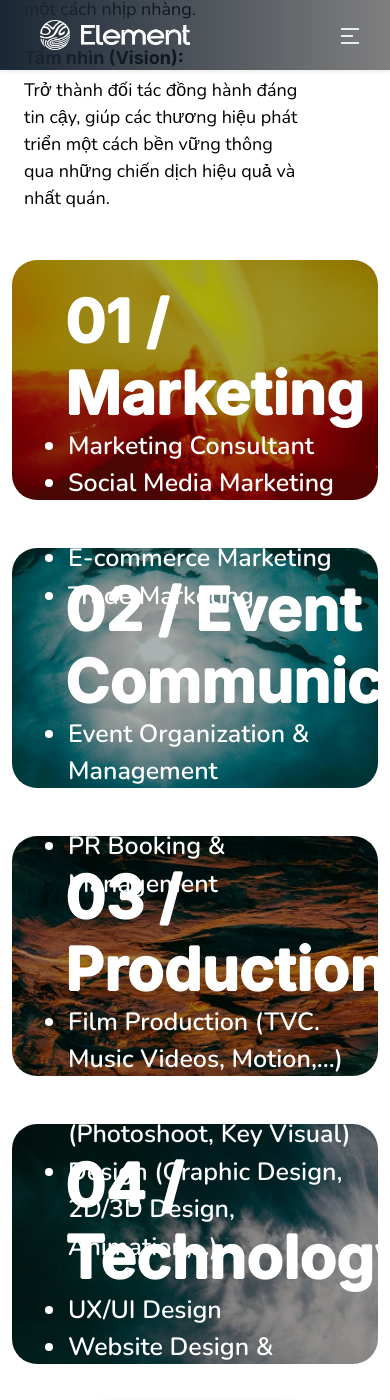
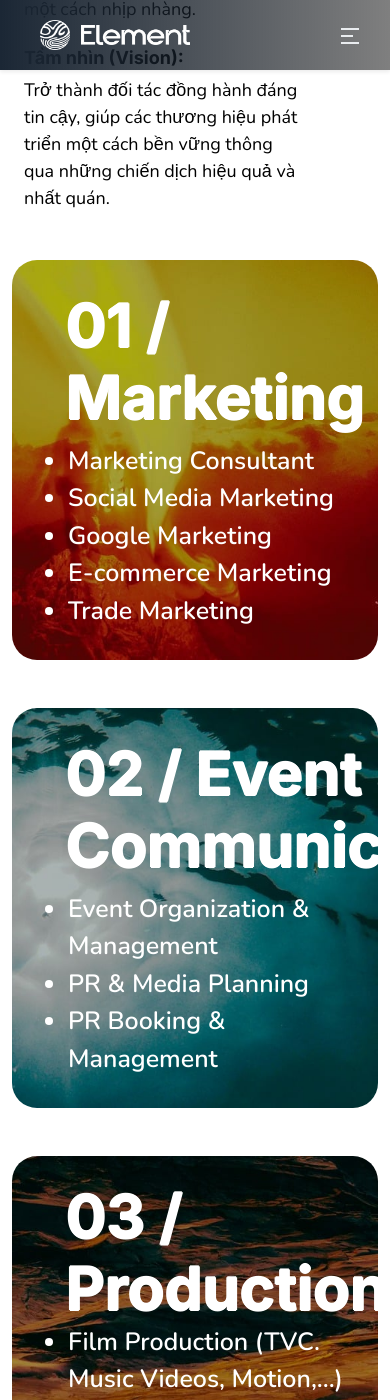
Before and after one commit to SeiSilver/element-page, a Jekyll site: the page built from pages/service.md, in a window 390 px wide and 1400 px high, scrolled down 730 px. Built offline with Jekyll 4.4.1, drawn with Linux system fonts in a browser that asks for light colours.

Commit message:
update service page

```diff
--- a/_layouts/service.html
+++ b/_layouts/service.html
@@ -46,11 +46,11 @@
     <div class="container mt-5">
         <div class="fire-box p-4 mb-4">
             <div class="row h-100">
-                <div class="col-12 col-md-6 d-flex align-items-center">
+                <div class="col-12 col-lg-6 d-flex align-items-center">
                     <h1 class="fw-bold m-0 element-box-title">01 / Marketing</h1>
                 </div>
 
-                <div class="col-12 col-md-6 d-flex align-items-center">
+                <div class="col-12 col-lg-6 d-flex align-items-center">
                     <ul class="mb-0">
                         <li class="element-box-item">Marketing Consultant</li>
                         <li class="element-box-item">Social Media Marketing</li>
@@ -64,10 +64,10 @@
 
         <div class="water-box text-white p-4 mb-4 mt-5">
             <div class="row h-100">
-                <div class="col-12 col-md-6 d-flex align-items-center">
+                <div class="col-12 col-lg-6 d-flex align-items-center">
                     <h1 class="fw-bold m-0 element-box-title">02 / Event & Communication</h1>
                 </div>
-                <div class="col-12 col-md-6 d-flex align-items-center">
+                <div class="col-12 col-lg-6 d-flex align-items-center">
                     <ul class="mb-0">
                         <li class="element-box-item"> Event Organization & Management</li>
                         <li class="element-box-item"> PR & Media Planning</li>
@@ -79,10 +79,10 @@
 
         <div class="earth-box text-white p-4 mb-4 mt-5">
             <div class="row h-100">
-                <div class="col-12 col-md-6 d-flex align-items-center">
+                <div class="col-12 col-lg-6 d-flex align-items-center">
                     <h1 class="fw-bold m-0 element-box-title">03 / Production</h1>
                 </div>
-                <div class="col-12 col-md-6 d-flex align-items-center">
+                <div class="col-12 col-lg-6 d-flex align-items-center">
                     <ul class="mb-0">
                         <li class="element-box-item"> Film Production (TVC. Music Videos, Motion,...)</li>
                         <li class="element-box-item"> Image Production (Photoshoot, Key Visual)</li>
@@ -94,10 +94,10 @@
 
         <div class="wind-box text-white p-4 mb-4 mt-5">
             <div class="row h-100">
-                <div class="col-12 col-md-6 d-flex align-items-center">
+                <div class="col-12 col-lg-6 d-flex align-items-center">
                     <h1 class="fw-bold m-0 element-box-title">04 / Technology</h1>
                 </div>
-                <div class="col-12 col-md-6 d-flex align-items-center">
+                <div class="col-12 col-lg-6 d-flex align-items-center">
                     <ul class="mb-0">
                         <li class="element-box-item"> UX/UI Design</li>
                         <li class="element-box-item"> Website Design & Development</li>
--- a/assets/css/service.css
+++ b/assets/css/service.css
@@ -126,3 +126,22 @@
     background-color: rgba(0, 0, 0, 0.2);
     color: black;
 }
+
+@media (max-width: 1200px) {
+    .fire-box {
+        height: 400px;
+    }
+
+    .water-box {
+        height: 400px;
+    }
+
+    .earth-box {
+        height: 400px;
+    }
+
+    .wind-box {
+        height: 400px;
+    }
+
+}
```
